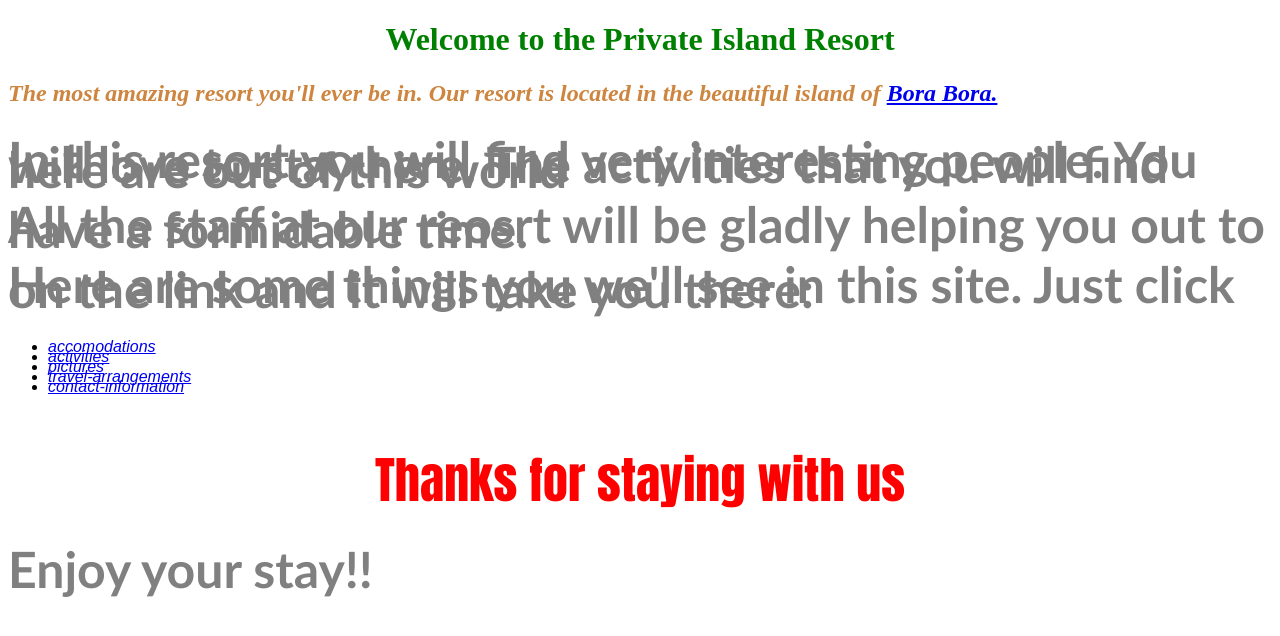
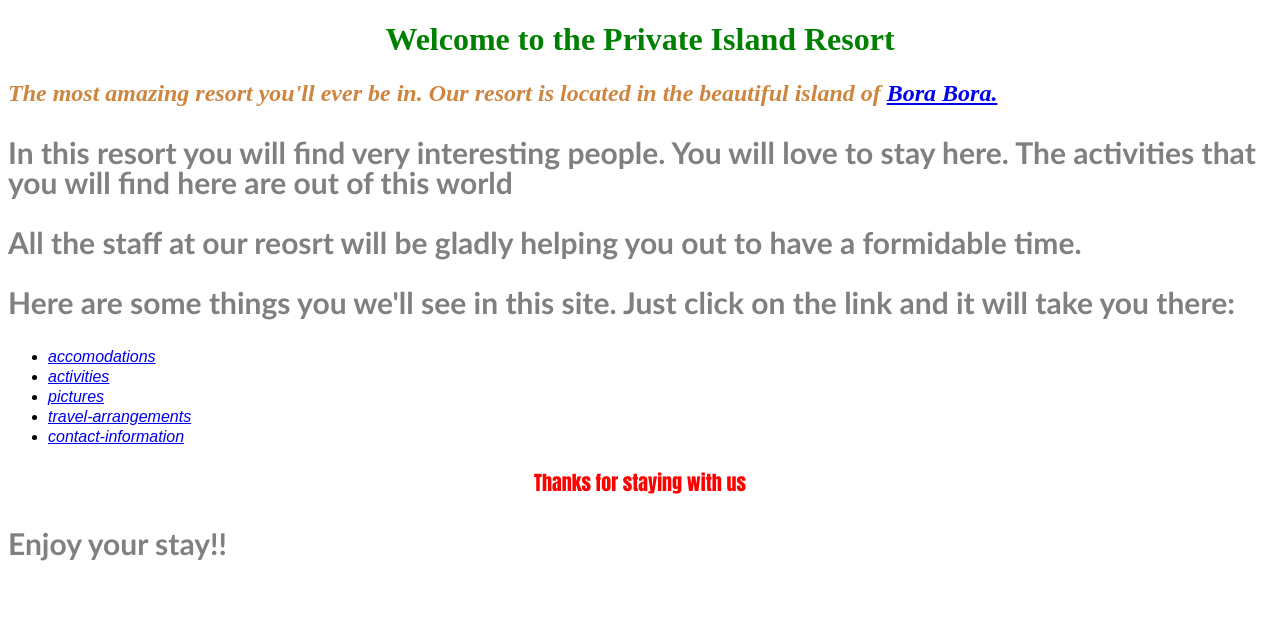
Before and after one commit to Jonliera/resort, a plain HTML site: page index.html in a window 1280 px wide. Drawn offline with Linux system fonts and the light colour scheme.

Commit message:
changed font size for p

```diff
--- a/css/styles.css
+++ b/css/styles.css
@@ -10,7 +10,7 @@ h2{
 }
 
 h3{
-  font-size: 50px;
+  font-size: 20px;
   text-align: center;
   font-family: Impact, Haettenschweiler, 'Arial Narrow Bold', sans-serif;
   color: red;
@@ -19,14 +19,14 @@ h3{
 p{
   color:gray;
   font-family:'Gill Sans', 'Gill Sans MT', Calibri, 'Trebuchet MS', sans-serif;
-  font-size: 50px;
+  font-size: 30px;
   font-weight: bolder;
-  line-height: 5px;
+  line-height: 30px;
 }
 
 ul{
   text-align: left;
   font-family: Arial, Helvetica, sans-serif;
   font-style: italic;
-  line-height: 10px;
+  line-height: 20px;
 }
```
